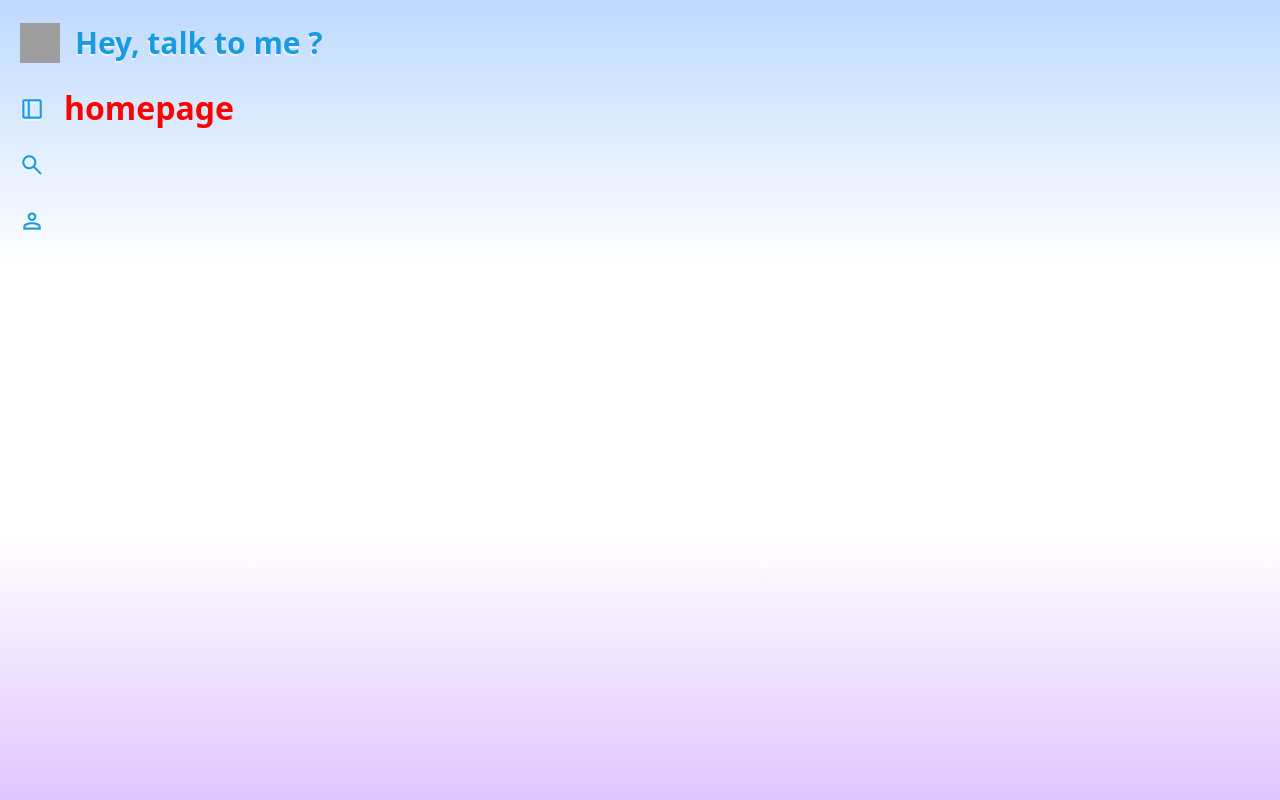
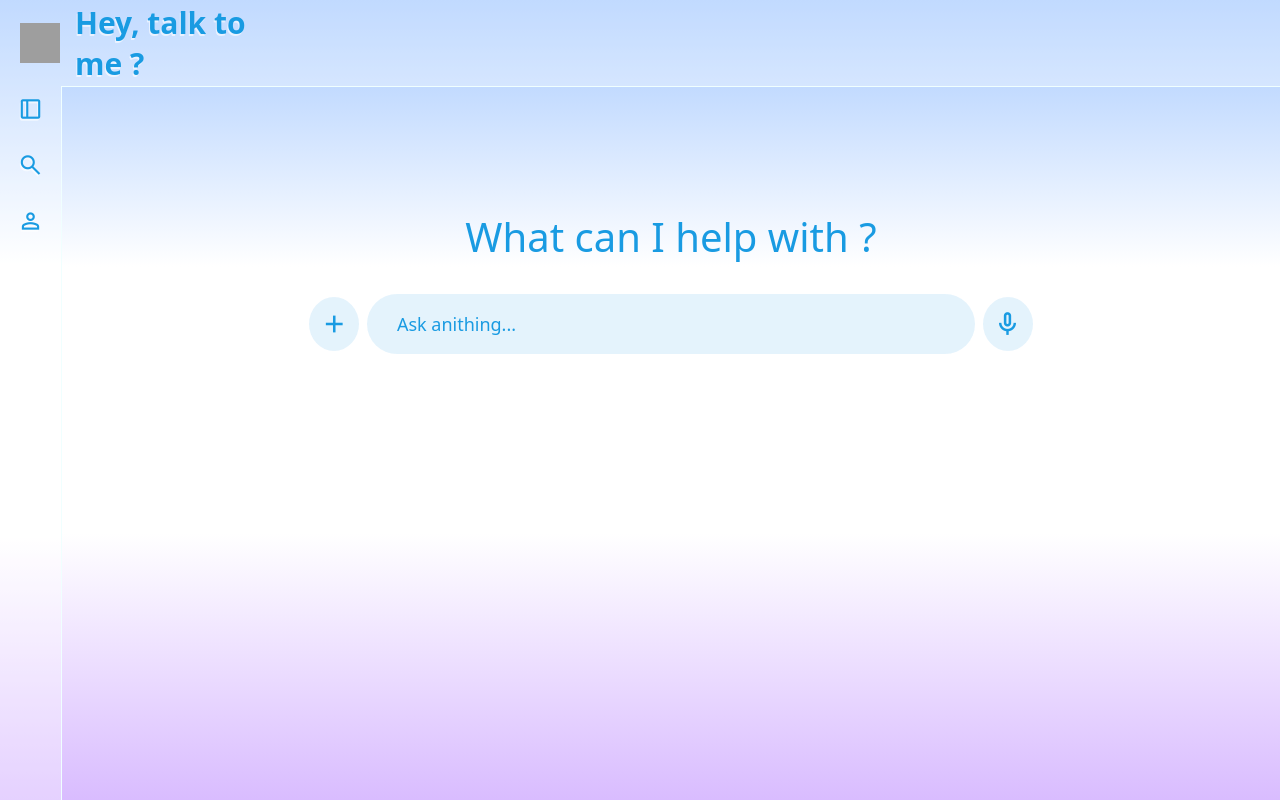
Before and after one commit to Viniciusrodd/TalkToMe, a React (Vite) app in the folder frontend/: page /talkToMe in a window 1280 px wide. Built offline with nearby package versions, Linux system fonts and the light colour scheme; grey boxes are pictures that could not be loaded.

Commit message:
frontend - homepage styled

```diff
--- a/frontend/src/components/NavBar/NavBar.module.css
+++ b/frontend/src/components/NavBar/NavBar.module.css
@@ -7,7 +7,7 @@
     justify-content: flex-start;
     height: 12vh;
     width: 100%;
-    background-color: transparent;
+    background-color: rgba(255, 255, 255, 0.311);
 
     & h1{
         font-size: 30px;
@@ -20,6 +20,7 @@
         justify-content: space-between;
         align-items: center;
         height: 100%;
+        width: 20vw;
         margin-left: 20px;
 
         & img{
--- a/frontend/src/components/SideBar/SideBar.module.css
+++ b/frontend/src/components/SideBar/SideBar.module.css
@@ -8,7 +8,8 @@
     justify-content: flex-start;
     height: 100%;
     width: 5vw;
-    background-color: transparent;
+    background-color: rgba(255, 255, 255, 0.311);
+    border-right: 1px solid;
 
     & ul{
         margin-top: 0px;
@@ -23,7 +24,7 @@
             transition: all ease-in-out 0.2s;
         }
         & li:hover{
-            background-color: rgba(255, 255, 255, 0.386);
+            background-color: rgba(255, 255, 255, 0.817);
             transform: scale(1.06);
         }
     }
--- a/frontend/src/index.css
+++ b/frontend/src/index.css
@@ -18,5 +18,5 @@ html, body{
     flex-direction: column;
     height: 100vh;
     width: 100%;
-    background-image: linear-gradient(to bottom, rgb(190, 217, 255), white, white, rgb(223, 198, 255));
+    background-image: linear-gradient(to bottom, rgb(165, 201, 255), white, white, rgb(217, 188, 255));
 }
--- a/frontend/src/pages/Home/Homepage.module.css
+++ b/frontend/src/pages/Home/Homepage.module.css
@@ -8,6 +8,75 @@
     width: 100%;
 }
 
-.h1_test{
-    color: red;
+.homepage{
+    border-top: 1px solid;
+    display: flex;
+    flex-direction: column;
+    justify-content: flex-start;
+    align-items: center;
+    height: 95%;
+    width: 100%;
+
+    & h1{
+        font-size: 40px;
+        color: #199BE2;
+        font-weight: 400;
+        margin-top: 10%;
+    }
 }
+
+.interect_container{
+    display: flex;
+    justify-content: space-around;
+    align-items: center;
+    height: 15vh;
+    width: 60%;
+
+    & .utils{
+        display: flex;
+        justify-content: center;
+        align-items: center;
+        height: 45%;
+        width: 50px;
+        border-radius: 100%;
+        background-color: #98d2f243;
+        cursor: pointer;
+        transition: all ease-in-out 0.1s;
+
+        & span{
+            font-weight: 500;
+            font-size: 28px;
+            color: #199BE2;
+        }
+
+        & .is_send{
+            font-weight: 600;
+            color: black;
+        }
+    }
+    & .utils:hover{
+        transform: scale(1.03);
+        background-color: rgba(176, 224, 250, 0.263);
+    }
+
+    & input{
+        height: 50%;
+        width: 75%;
+        padding: 0px 30px;
+        border-radius: 50px;
+        border: none;
+        font-size: 18px;
+        font-weight: 500;
+        color: #199BE2;
+        background-color: #98d2f243;
+        transition: all ease-in-out 0.2s;
+    }
+    & input::placeholder{
+        font-size: 18px;
+        color: #199BE2;
+        font-weight: 500;
+    }
+    & input:focus{
+        outline: none;
+    }
+}
--- a/frontend/src/pages/Home/Homepage.tsx
+++ b/frontend/src/pages/Home/Homepage.tsx
@@ -6,22 +6,59 @@ import styles from './Homepage.module.css';
 import NavBar from '../../components/NavBar/NavBar';
 import SideBar from '../../components/SideBar/SideBar';
 
+// hooks
+import React, { useState, useEffect } from 'react';
+
 
 // homepage
 const Homepage = () => {
+    // states
+    const [ isTyping, setIsTyping ] = useState<string>('');
+    const [ showSendIcon, setShowSendIcon ] = useState<boolean>(false);
+
+
+    // functions
+
+    // send message icone
+    useEffect(() =>{
+        setShowSendIcon(isTyping.trim() !== '');
+    }, [isTyping]);
+
+
+    // jsx
+
+
     return (
         <div className="general_container">
             { /* navbar */ }
             <NavBar />
 
-            { /* homepage */ }
+            { /* homepage + sidebar container */ }
             <div className={ styles.home_container }>
                 { /* sidebar */ }
                 <SideBar />
 
-                <h1 className={ styles.h1_test }>
-                    homepage
-                </h1>
+                { /* homepage */ }
+                <div className={ styles.homepage }>
+                    <h1>What can I help with ?</h1>
+                    <div className={ styles.interect_container }>
+                        <div className={ styles.utils }>
+                            <span className="material-symbols-outlined">add</span>
+                        </div>
+
+                        <input type="text" name="question" placeholder='Ask anithing...' value={ isTyping }
+                        onChange={ (e: React.ChangeEvent<HTMLInputElement>) => setIsTyping(e.target.value) }/>
+
+
+                        <div className={ styles.utils }>
+                            { showSendIcon ? (
+                                <span className={`material-symbols-outlined ${styles.is_send}`}>send</span>
+                            ) : (
+                                <span className="material-symbols-outlined">mic</span>
+                            ) }
+                        </div>
+                    </div>
+                </div>
             </div>
         </div>
     );
--- a/frontend/src/utils/AuthCss/AuthStyles.css
+++ b/frontend/src/utils/AuthCss/AuthStyles.css
@@ -129,13 +129,11 @@ form{
             width: 90%;
             margin-left: 5px;
         }
-
         input::placeholder{
             color: grey;
         }
-
         input:focus{
-        outline: none;
+            outline: none;
         }
     }
 
```
